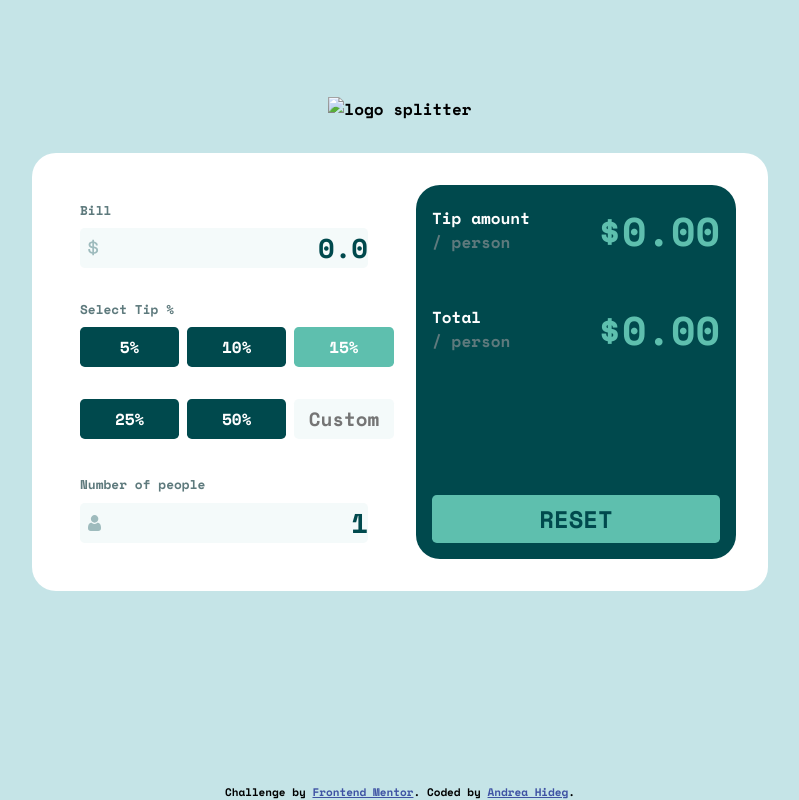
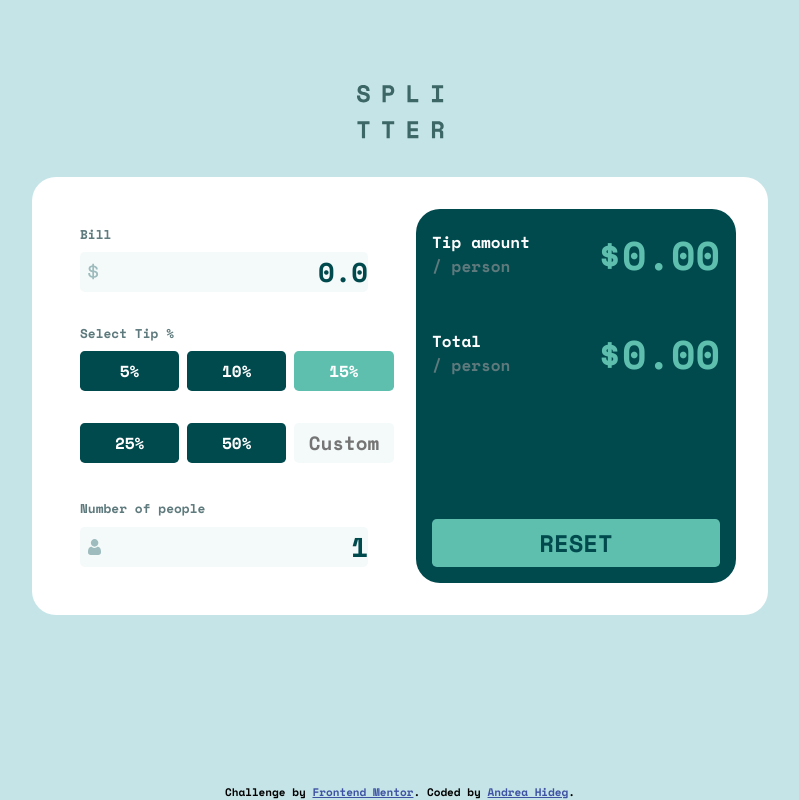
Before and after one commit to MirMurr/tip_calculator, a plain HTML site: page index.html in a window 1280 px wide. Shown: the whole page, without its empty margins (240-1039 px from the left). Drawn offline with nearby package versions, Linux system fonts and the light colour scheme; a web font is replaced by a local one.

Commit message:
Update index.html

```diff
--- a/index.html
+++ b/index.html
@@ -18,7 +18,7 @@
 <body>
   <main>
     <div class="logo">
-      <img src="./images/logo.svg" alt="logo splitter">
+      <img src="./logo.svg" alt="logo splitter">
     </div>
     <div class="main-container"> <!--MAIN CONTAINER-->
 
```
